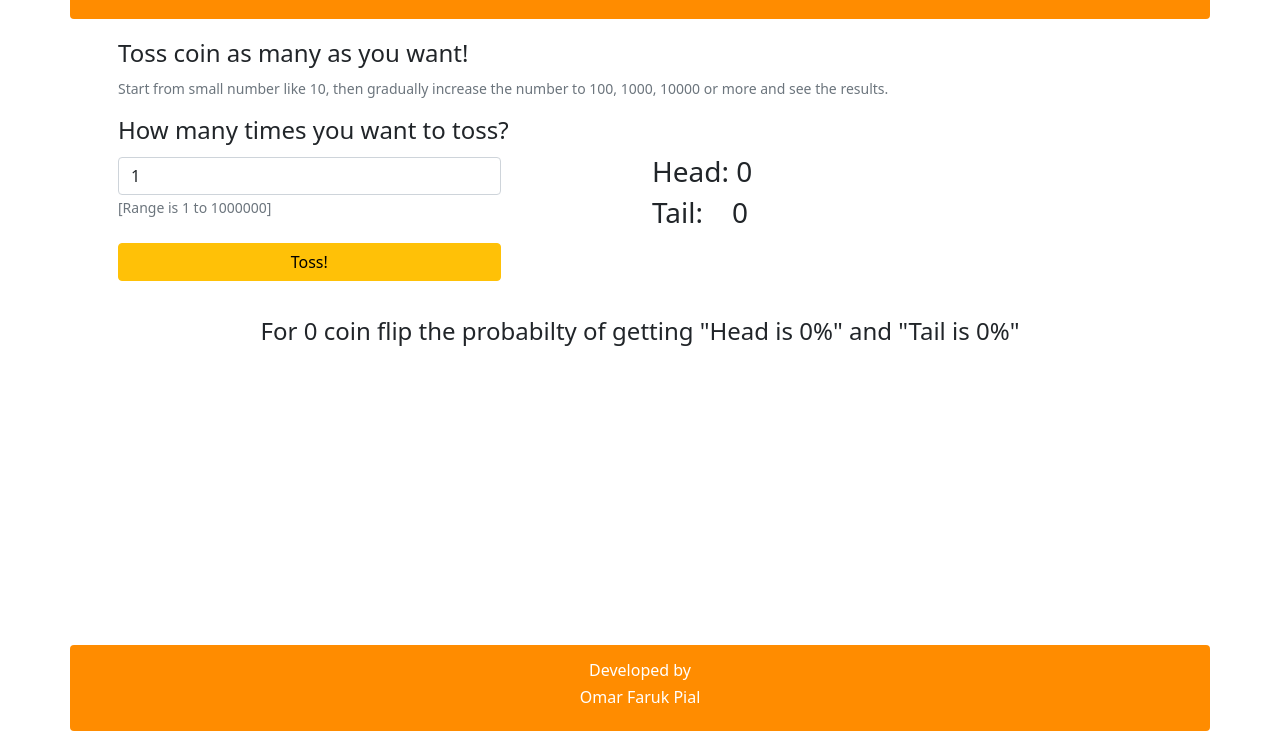
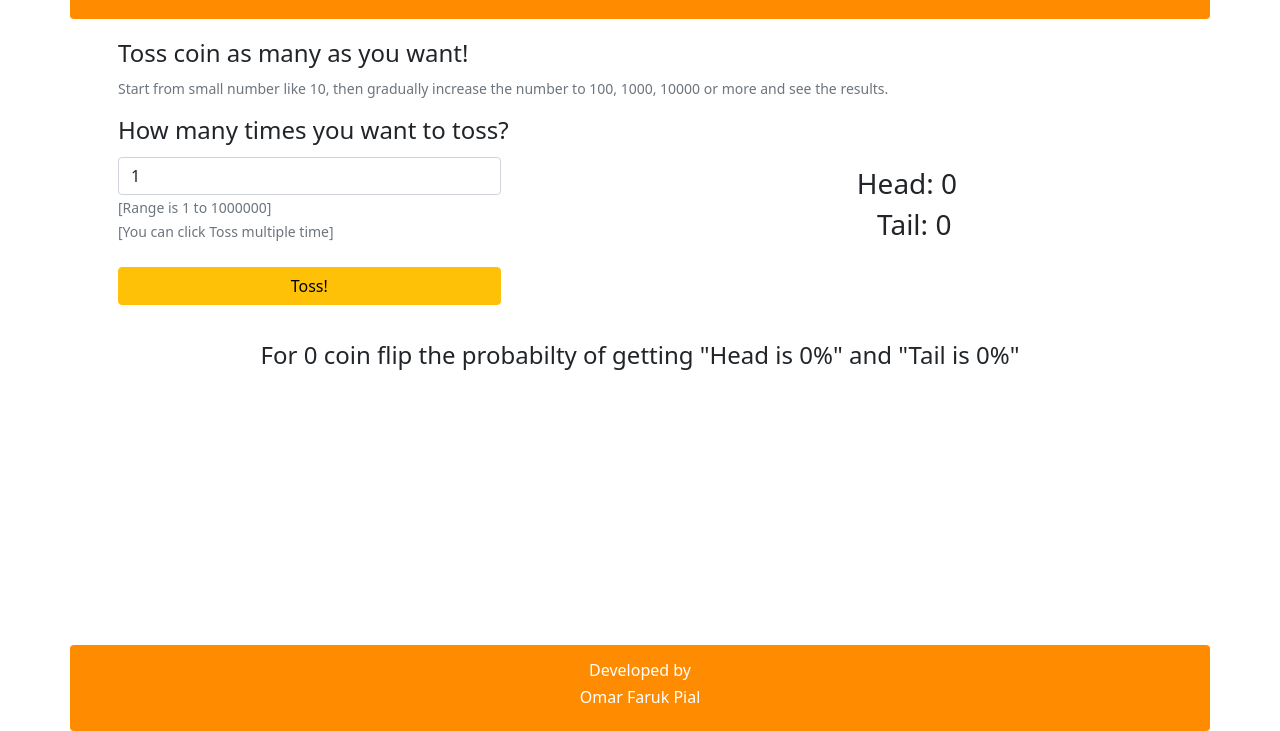
Before and after one commit to omarfarukpial/coin_toss, a plain HTML site: page index.html in a window 1280 px wide. Shown: the part 69-800 px from the top of the page. Drawn offline with nearby package versions, Linux system fonts and the light colour scheme.

Commit message:
Finishing touch

```diff
--- a/index.html
+++ b/index.html
@@ -29,11 +29,16 @@
                 }
                 .result {
                     font-size: large;
+                    text-align: left;
                 }
+
+
+
             }
+
     </style>
 </head>
-<body>
+<body >
 
     <div class="container text-center text-white p-3 rounded" style="background-color: darkorange;">
         <h1>Coin Toss</h1>
@@ -53,28 +58,28 @@
                     <div class="form-group">
                       <label for="ntoss" class="mb-1 mt-2"><h4>How many times you want to toss?</h4></label>
                       <input type="number" class="form-control w-75" id="ntoss" min = "1" step="1" value="1">
-                      <small id="inputHelp" class="form-text text-muted">[Range is 1 to 1000000]</small><br>
+                      <small id="inputHelp" class="form-text text-muted">[Range is 1 to 1000000]<br>[You can click Toss multiple time]</small><br>
 
                     </div>
                     <br>
                     <button type="button" class="btn btn-warning w-75" onclick="tossCalculation()" >Toss!</button>
                   </form>
             </div>
-            <div class="col-sm-6 d-flex pt-1">
-                <div class="row justify-content-center align-self-center">
+            <div class="col-sm-6 d-flex pt-1 text-center">
+                <div class="row m-auto">
                     <h3 class="result">Head:&nbsp;<span id="headCount">0</span> </h3>
-                    <h3 class="result">Tail:&nbsp;&nbsp;&nbsp;&nbsp;<span id="tailCount">0</span> </h3>
+                    <h3 class="result">&nbsp;&nbsp;Tail:&nbsp;<span id="tailCount">0</span> </h3>
                 </div>
 
             </div>
         </div>
 
     </div>
-    <div class="container text-center mt-3 mb-5 pb-5 px-5 py-3">
+    <div class="container text-center mt-3  pb-5 px-5 py-3">
         <h4 class="fmessage">For <span id="tossNumber">0</span> coin flip the probabilty of getting "Head is <span id="pHead">0</span>%" and "Tail is <span id="pTail">0</span>%"</h4>
     </div>
 
-    <div class="container text-center text-white mt-5 p-3 rounded fixed-bottom" style="background-color: darkorange;">
+    <div  class="container text-center text-white fixed-bottom p-3 rounded" style="background-color: darkorange;">
         <h6>Developed by</h6>
         <h6>Omar Faruk Pial</h6>
     </div>
```
